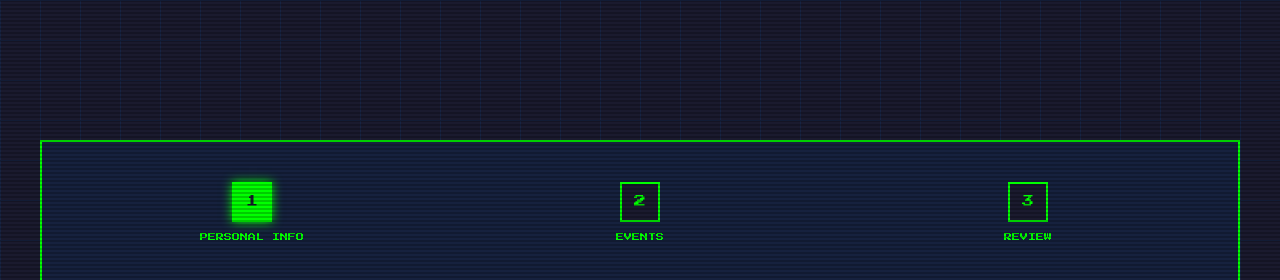
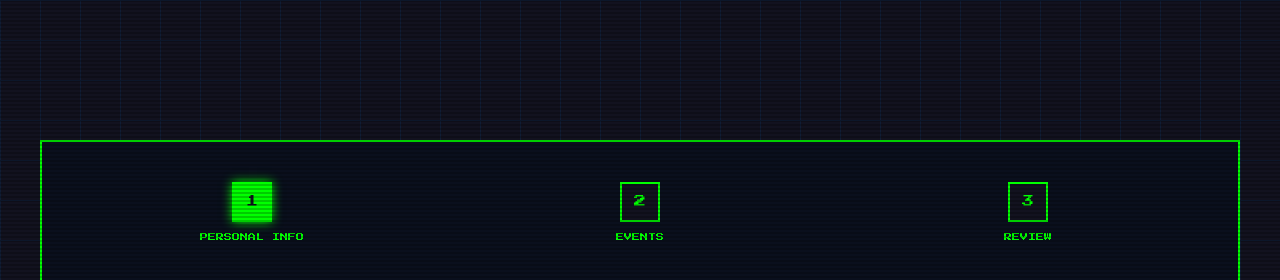
Before and after one commit to vyshgit/Jobi, a website: page reg/reg.html in a window 1280 px wide. Shown: the part 320-600 px from the top of the page. Drawn offline with nearby package versions, Linux system fonts and the light colour scheme; a script that the page names is missing.

Commit message:
Update background color variables for improved contrast in reg.html

```diff
--- a/reg/reg.html
+++ b/reg/reg.html
@@ -21,8 +21,8 @@
           --pixel-yellow: #ffff00;
           --pixel-purple: #8000ff;
           --pixel-cyan: #00ffff;
-          --dark-bg: #1a1a2e;
-          --darker-bg: #16213e;
+          --dark-bg: #12121f;
+          --darker-bg: #0a0f1d;
           --pixel-white: #ffffff;
           --pixel-black: #000000;
 
```
